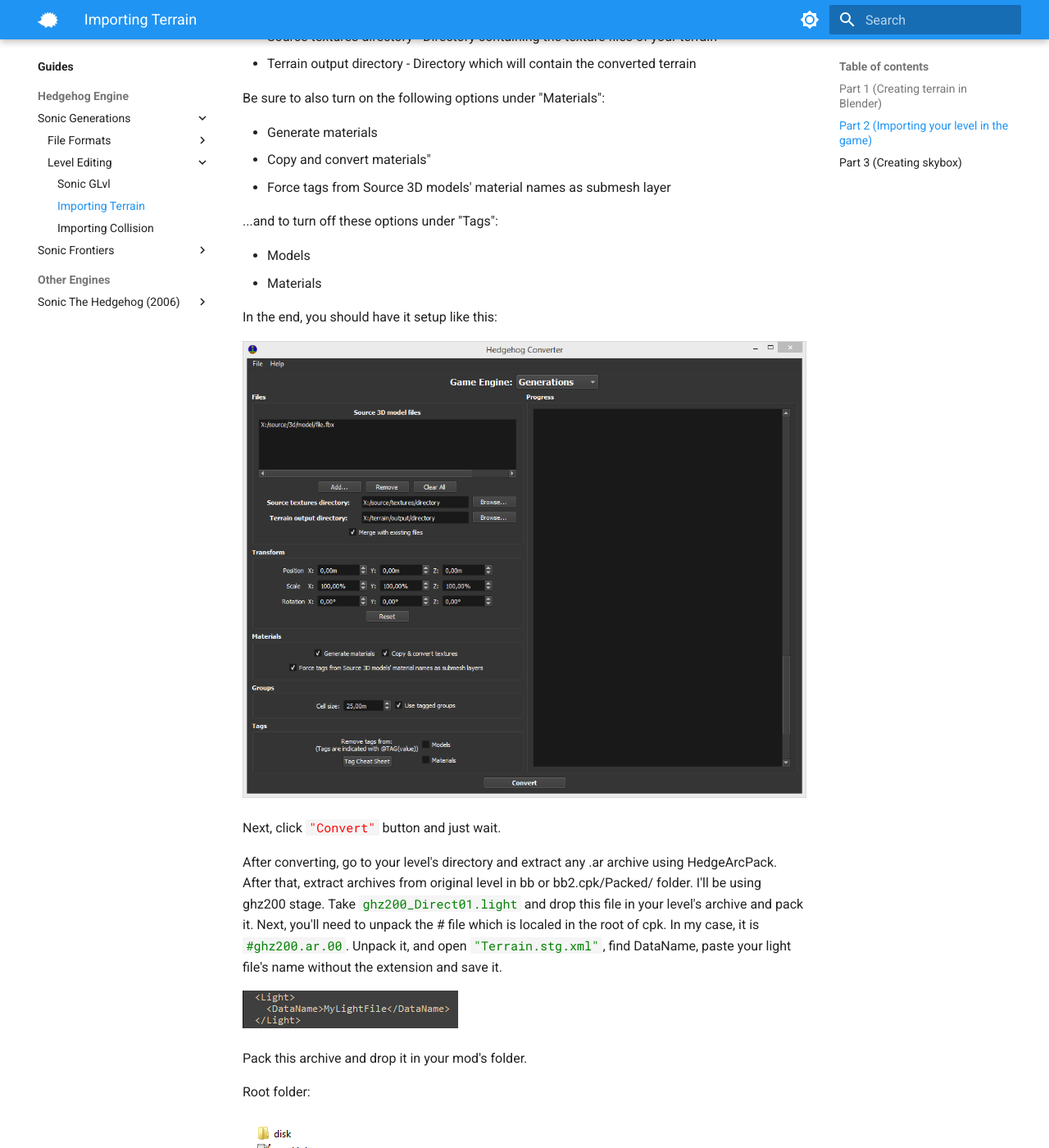
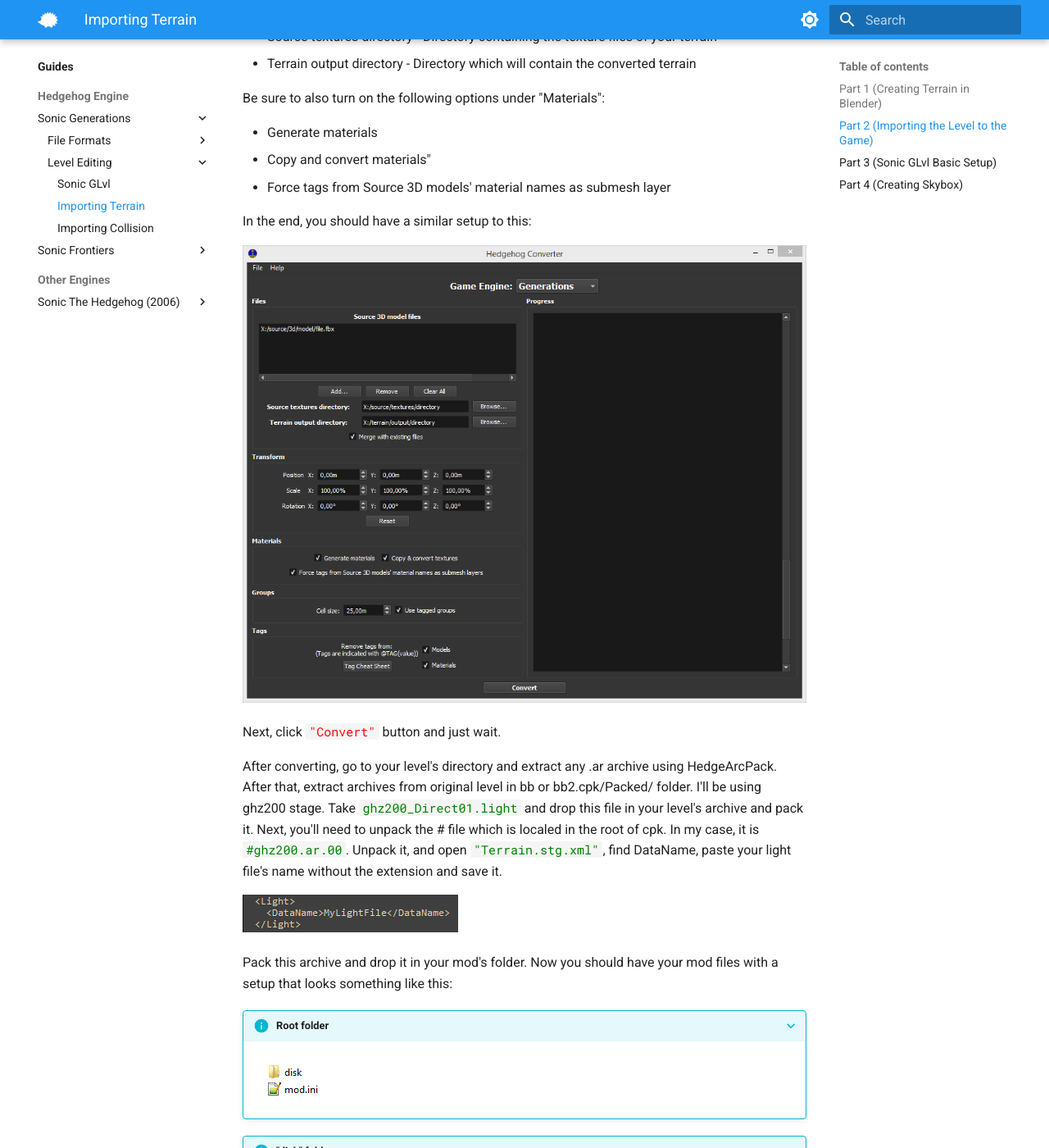
Before and after one commit to HedgeDocs/HedgeDocs.github.io, an MkDocs documentation site: the page built from docs/guides/hedgehog-engine/blueblur/levels/importing-terrain.md, in a window 1280 px wide and 1400 px high, scrolled down 1337 px. Shown: the whole window at 82% size. Built offline with MkDocs 1.6.1 and Material for MkDocs 9.7.7, drawn with Linux system fonts in a browser that asks for light colours; comment, search, counter and statistics services are not loaded; some of the changed text lies outside the part shown.

Commit message:
Further tweaks to the terrain importing guide

```diff
--- a/docs/guides/hedgehog-engine/blueblur/levels/importing-terrain.md
+++ b/docs/guides/hedgehog-engine/blueblur/levels/importing-terrain.md
@@ -8,9 +8,9 @@
 	- [Blender](/tools/hedgehog-engine/blueblur/levels/#blender){ target="_blank"}
 	- [HedgeArcPack](/tools/hedgehog-engine/common/files/#hedgearcpack){ target="_blank"}
 
-# How to import custom terrain in Sonic Generations
+# How To Import Custom Terrain in Sonic Generations
 
-#### Part 1 (Creating terrain in Blender)
+#### Part 1 (Creating Terrain in Blender)
 First of all, you need terrain for your level. You can do the terrain yourself, or take already created terrain.
 If your level contains transparent materials you need to add a proper layer tag to it. For transparency, you have two available layers, and you should pick the one that's best suited for your use case in order to avoid issues.
 
@@ -25,7 +25,7 @@
 
 You can export your terrain in the FBX format.
 
-#### Part 2 (Importing your level in the game)
+#### Part 2 (Importing the Level to the Game)
 Download SonicGlvl, and run <code style="color: green;">bin/HedgehogConverter.exe</code>. Fill up the following entries:
 
 - Source 3D model files - Your terrain model files
@@ -38,12 +38,7 @@
 - Copy and convert materials"
 - Force tags from Source 3D models' material names as submesh layer
 
-...and to turn off these options under "Tags":
-
-- Models
-- Materials
-
-In the end, you should have it setup like this:
+In the end, you should have a similar setup to this:
 
 ![HedgehogConverter settings](assets/importing-terrain/hedgehog_converter_window.png)
 
@@ -55,19 +50,18 @@
 
 ![Light in Terrain.stg.xml](assets/importing-terrain/light_dataname.png)
 
-Pack this archive and drop it in your mod's folder.
+Pack this archive and drop it in your mod's folder. Now you should have your mod files with a setup that looks something like this:
 
-Root folder:
+???+info "Root folder"
+    ![Root Folder](assets/importing-terrain/mod_folder_root.png)
 
-![Root Folder](assets/importing-terrain/mod_folder_root.png)
+???+info ""disk" folder"
+    ![Disk folder](assets/importing-terrain/mod_folder_disk.png)
 
-"disk" folder:
+???+info ""Packed/LevelSlot" folder"
+    ![Packed - LevelSlot folder](assets/importing-terrain/mod_folder_packed.png)
 
-![Disk folder](assets/importing-terrain/mod_folder_disk.png)
-
-"Packed/LevelSlot" folder:
-
-![Packed - LevelSlot folder](assets/importing-terrain/mod_folder_packed.png)
+#### Part 3 (Sonic GLvl Basic Setup)
 
 Next up, open your level in SonicGlvl by opening the # file, and press Ctrl+A, Delete. It'll delete all the objects from your level. Find <code style="color: green;">"SonicSpawn"</code> in the objects menu and place it anywhere.
 Be sure to set "Active" to "true" in the settings of <code style="color: green;">"SonicSpawn"</code> object.
@@ -77,7 +71,7 @@
 After that, press "File", "Save Stage Data" and "Save Stage Terrain".
 
 
-#### Part 3 (Creating skybox)
+#### Part 4 (Creating Skybox)
 
 Skyboxes in Sonic Generations is just regular model files. You can take them from the original levels or create them yourself.
 Take your skybox's files and drop them into your level archive. Then, open # file, and open <code style="color: green;">Terrain.stg.xml</code> again. Find Model and paste your skybox's model name here without the extension and save it.
```
Also changed, not shown: docs/guides/hedgehog-engine/blueblur/levels/assets/importing-terrain/hedgehog_converter_window.png.
